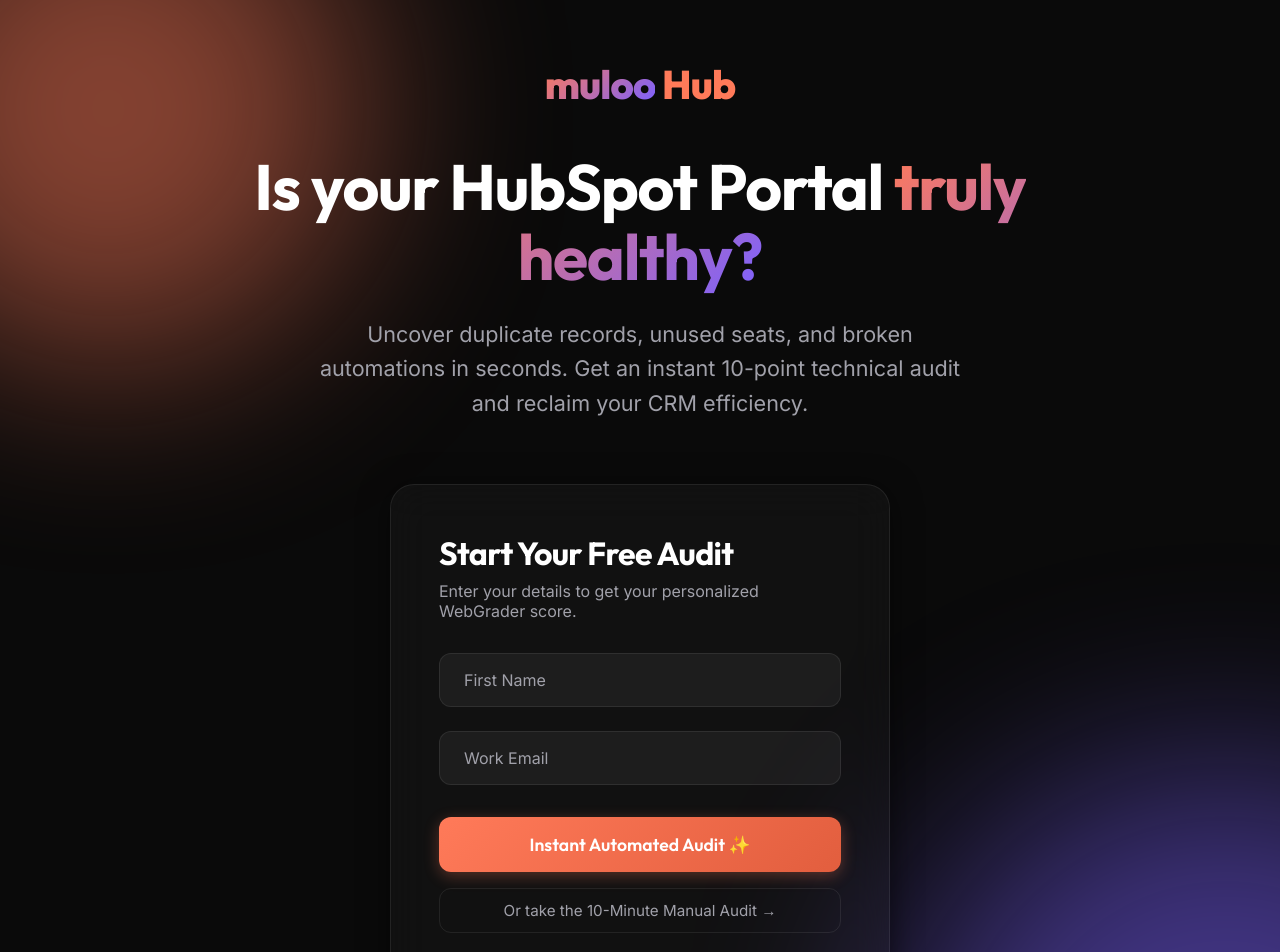
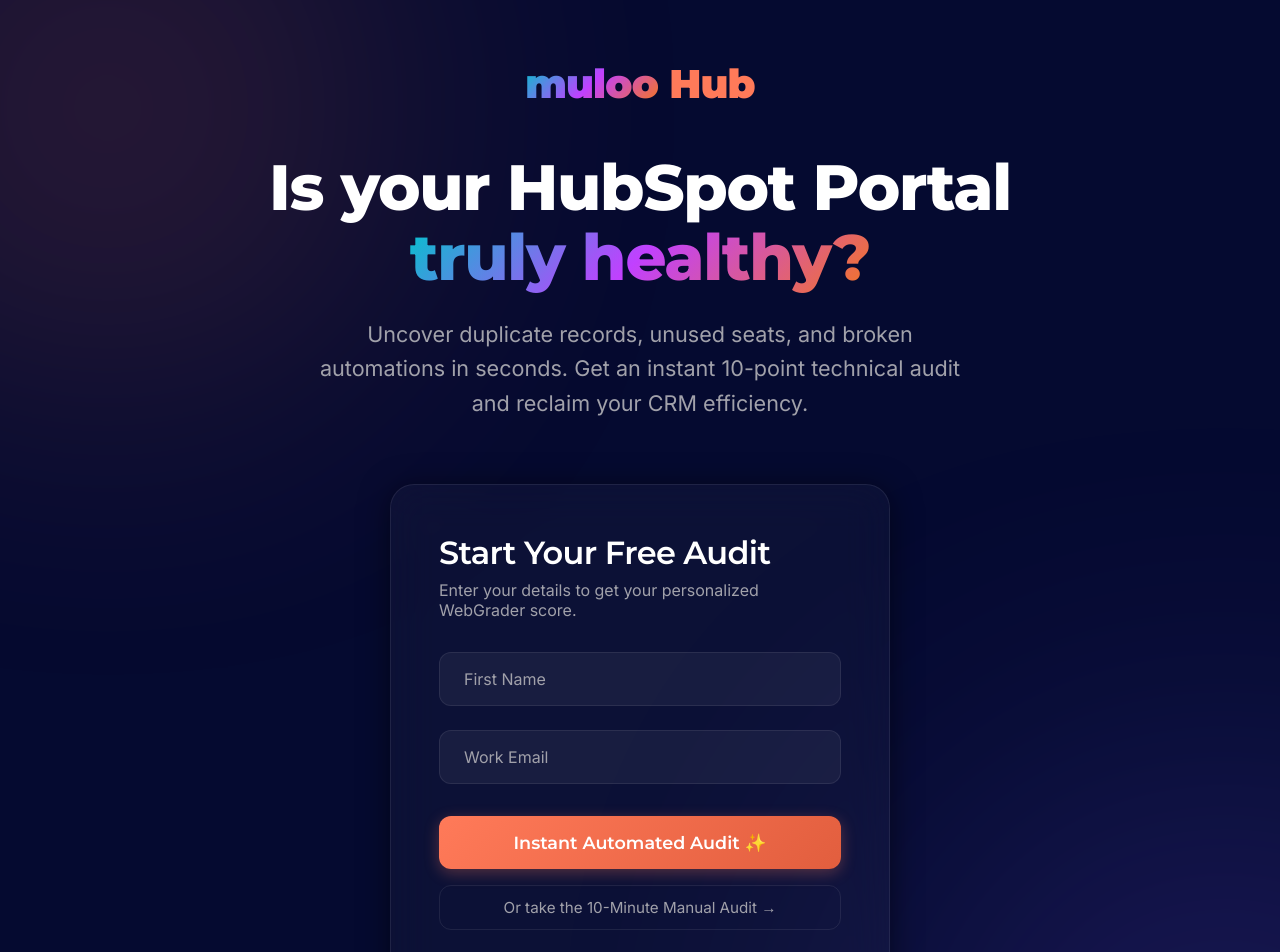
Before and after one commit to JarrudV/Muloo-Hub-Audit, a Next.js app: page / in a window 1280 px wide. Shown: the top 952 px of the page. Built offline with nearby package versions, Linux system fonts and the light colour scheme.

Commit message:
fix: construct absolute URL for final auth redirect to bypass Nextjs proxy request.url masking

```diff
--- a/src/app/api/auth/hubspot/callback/route.ts
+++ b/src/app/api/auth/hubspot/callback/route.ts
@@ -54,7 +54,8 @@
         // Redirect back to successful report page, passing the audit results safely via URL params
         // Note: For a production app, we would save this to a DB and pass an ID instead to prevent URL limits.
         const encodedScores = encodeURIComponent(JSON.stringify(scores));
-        return NextResponse.redirect(new URL(`/report?status=success&data=${encodedScores}`, request.url));
+        const baseUrl = `${protocol}://${host}`;
+        return NextResponse.redirect(new URL(`/report?status=success&data=${encodedScores}`, baseUrl));
     } catch (error) {
         console.error('OAuth Exchange Exception:', error);
         return NextResponse.json({ error: 'Internal Server Error during OAuth exchange' }, { status: 500 });
--- a/src/app/globals.css
+++ b/src/app/globals.css
@@ -1,5 +1,5 @@
 :root {
-  --bg-color: #0A0A0A;
+  --bg-color: #050A30;
   --text-primary: #FFFFFF;
   --text-secondary: #A1A1AA;
   --accent-primary: #FF7A59;
@@ -9,7 +9,8 @@
   --glass-border: rgba(255, 255, 255, 0.08);
   --glass-shadow: 0 4px 30px rgba(0, 0, 0, 0.5);
   --font-inter: 'Inter', sans-serif;
-  --font-outfit: 'Outfit', sans-serif;
+  --font-montserrat: 'Montserrat', sans-serif;
+  --font-aileron: 'Aileron', 'Montserrat', sans-serif;
 }
 
 * {
@@ -41,9 +42,9 @@
 
 .blob {
   position: absolute;
-  filter: blur(100px);
+  filter: blur(150px);
   border-radius: 50%;
-  opacity: 0.5;
+  opacity: 0.2;
   animation: float 20s infinite alternate ease-in-out;
 }
 
@@ -81,14 +82,18 @@
 h4,
 h5,
 h6 {
-  font-family: var(--font-outfit);
-  font-weight: 700;
+  font-family: var(--font-montserrat);
+  font-weight: 600;
   letter-spacing: -0.02em;
+}
+
+h1 {
+  font-weight: 800;
 }
 
 /* Gradient Text */
 .text-gradient {
-  background: linear-gradient(135deg, var(--accent-primary) 0%, var(--accent-secondary) 100%);
+  background: linear-gradient(135deg, #00C4CC 0%, #C140FF 50%, #F47621 100%);
   -webkit-background-clip: text;
   -webkit-text-fill-color: transparent;
   background-clip: text;
@@ -128,7 +133,7 @@
   color: #fff;
   border: none;
   border-radius: 12px;
-  font-family: var(--font-outfit);
+  font-family: var(--font-montserrat);
   font-weight: 600;
   font-size: 1.1rem;
   cursor: pointer;
@@ -167,7 +172,8 @@
 .brand-link {
   color: #FFFFFF;
   text-decoration: none;
-  font-family: var(--font-outfit);
+  font-family: var(--font-montserrat);
+  font-weight: 600;
   font-size: 1.1rem;
   letter-spacing: -0.02em;
   transition: opacity 0.2s ease;
@@ -184,8 +190,9 @@
 
 /* Muloo Logo Component Styles */
 .muloo-logo {
-  font-family: var(--font-outfit);
-  font-weight: 800;
+  font-family: var(--font-aileron);
+  font-weight: 900;
+  /* Aileron Heavy */
   letter-spacing: -0.02em;
   display: inline-flex;
   align-items: center;
--- a/src/app/layout.tsx
+++ b/src/app/layout.tsx
@@ -1,10 +1,10 @@
 import type { Metadata } from 'next';
-import { Inter, Outfit } from 'next/font/google';
+import { Inter, Montserrat } from 'next/font/google';
 import './globals.css';
 import Logo from '../components/Logo';
 
 const inter = Inter({ subsets: ['latin'], variable: '--font-inter' });
-const outfit = Outfit({ subsets: ['latin'], variable: '--font-outfit' });
+const montserrat = Montserrat({ subsets: ['latin'], variable: '--font-montserrat' });
 
 export const metadata: Metadata = {
   title: 'Muloo Hub | HubSpot Health Check',
@@ -17,7 +17,7 @@
   children: React.ReactNode;
 }) {
   return (
-    <html lang="en" className={`${inter.variable} ${outfit.variable}`}>
+    <html lang="en" className={`${inter.variable} ${montserrat.variable}`}>
       <body>
         <div className="blobs">
           <div className="blob blob-1"></div>
```
